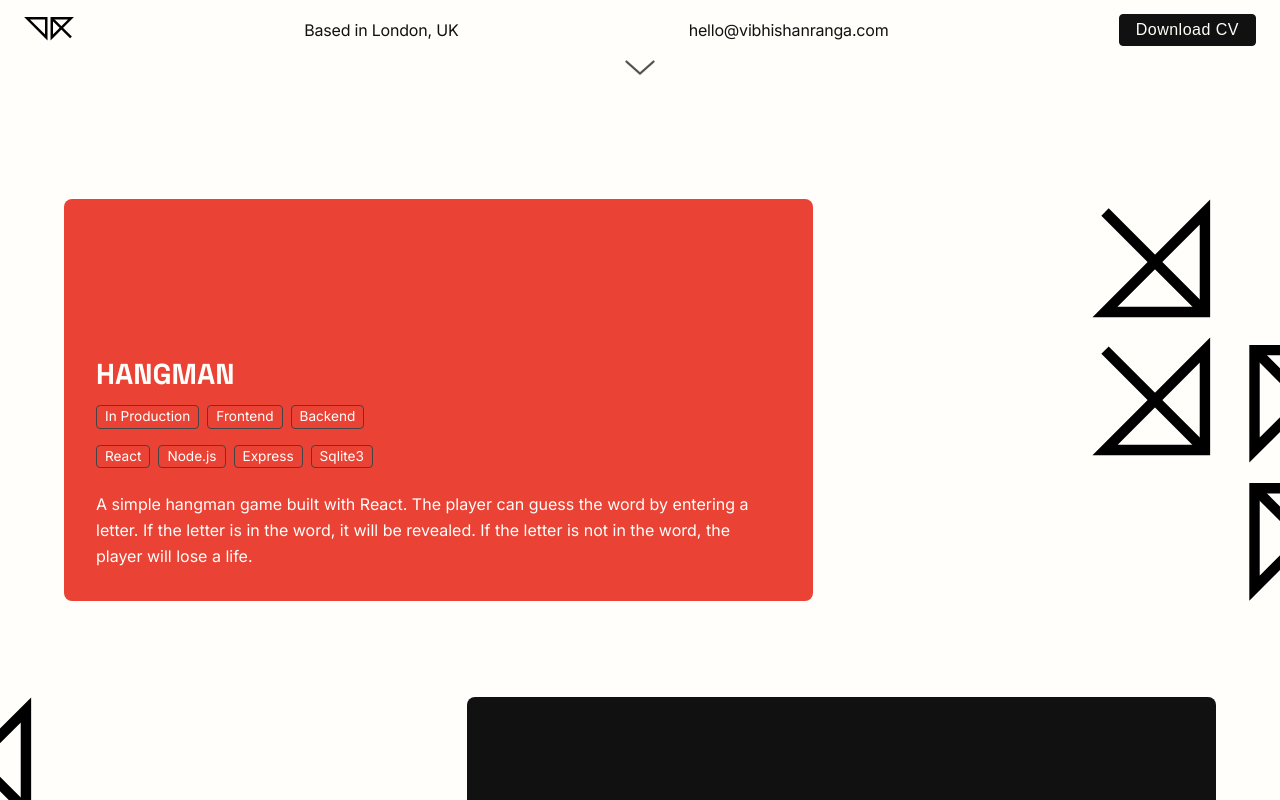
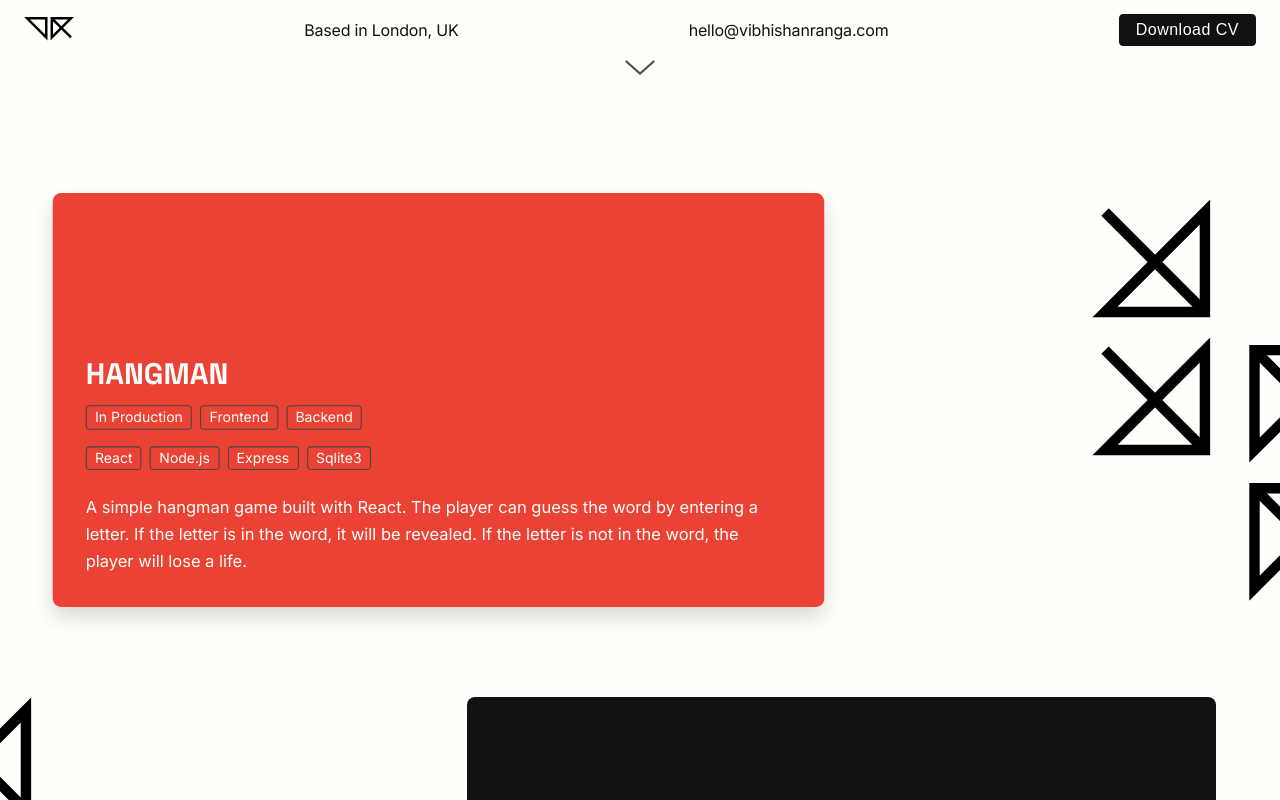
Before and after one commit to Vibhishan/portfolio, a React (Vite) app: page / in a window 1280 px wide. In both pictures the pointer is over the element 438 px from the left and 1097 px from the top of the page. Shown: the part 697-1497 px from the top of the page. Built offline with nearby package versions, Linux system fonts and the light colour scheme.

Commit message:
adding more styles and fixing vertical shift issue
Signed-off-by: Vibhishan Ranga <vibhishan.ranga1410@gmail.com>

```diff
--- a/src/styles/components/Introduction.scss
+++ b/src/styles/components/Introduction.scss
@@ -126,11 +126,18 @@ $arrow-animation-delay-factor: 0.3s;
 
   &.intro-svg-left {
     margin-left: -$negative-margin; // Apply negative left margin
-    transform: translateY($svg-vertical-shift); // Move down
+
+    &.visible {
+      transform: translateX(0) translateY($svg-vertical-shift) !important; // Ensure vertical shift applies
+    }
   }
+
   &.intro-svg-right {
     margin-right: -$negative-margin; // Apply negative right margin
-    transform: translateY(-$svg-vertical-shift); // Move up
+
+    &.visible {
+      transform: translateX(0) translateY(-$svg-vertical-shift) !important; // Ensure vertical shift applies
+    }
 
     // If the right SVG needs to be mirrored:
     // transform: scaleX(-1) translateY(-$svg-vertical-shift); // Combine transforms if needed
--- a/src/styles/components/Projects.scss
+++ b/src/styles/components/Projects.scss
@@ -91,13 +91,20 @@ $project-svg-overlap-percentage: 55%; // Set overlap percentage
   position: relative;
   z-index: 1;
   color: $color-project-card-text;
-  transition: background-color 0.3s ease; // Add smooth transition
+  transition: background-color 0.3s ease, transform 0.3s ease; // Added transform transition
   text-decoration: none;
+  transform: scale(1); // Set initial scale
 
   // --- Added Flexbox for internal content positioning ---
   display: flex;
   flex-direction: column;
   justify-content: flex-end; // Push content to the bottom
+
+  // Add hover effect for all cards
+  &:hover {
+    transform: scale(1.03); // Grow cards slightly on hover
+    box-shadow: 0 10px 20px rgba(0, 0, 0, 0.15); // Optional: add subtle shadow for depth
+  }
 
   // Width control for different row types
   .project-row-svg-right &,
@@ -117,19 +124,19 @@ $project-svg-overlap-percentage: 55%; // Set overlap percentage
 
   // Hover effects for each project card
   &.project-card-1:hover {
-    background-color: #EA4335;
+    background-color: #ea4335;
   }
 
   &.project-card-2:hover {
-    background-color: #4285F4;
+    background-color: #4285f4;
   }
 
   &.project-card-3:hover {
-    background-color: #FBBC04;
+    background-color: #fbbc04;
   }
 
   &.project-card-4:hover {
-    background-color: #34A853;
+    background-color: #34a853;
   }
 }
 
```
